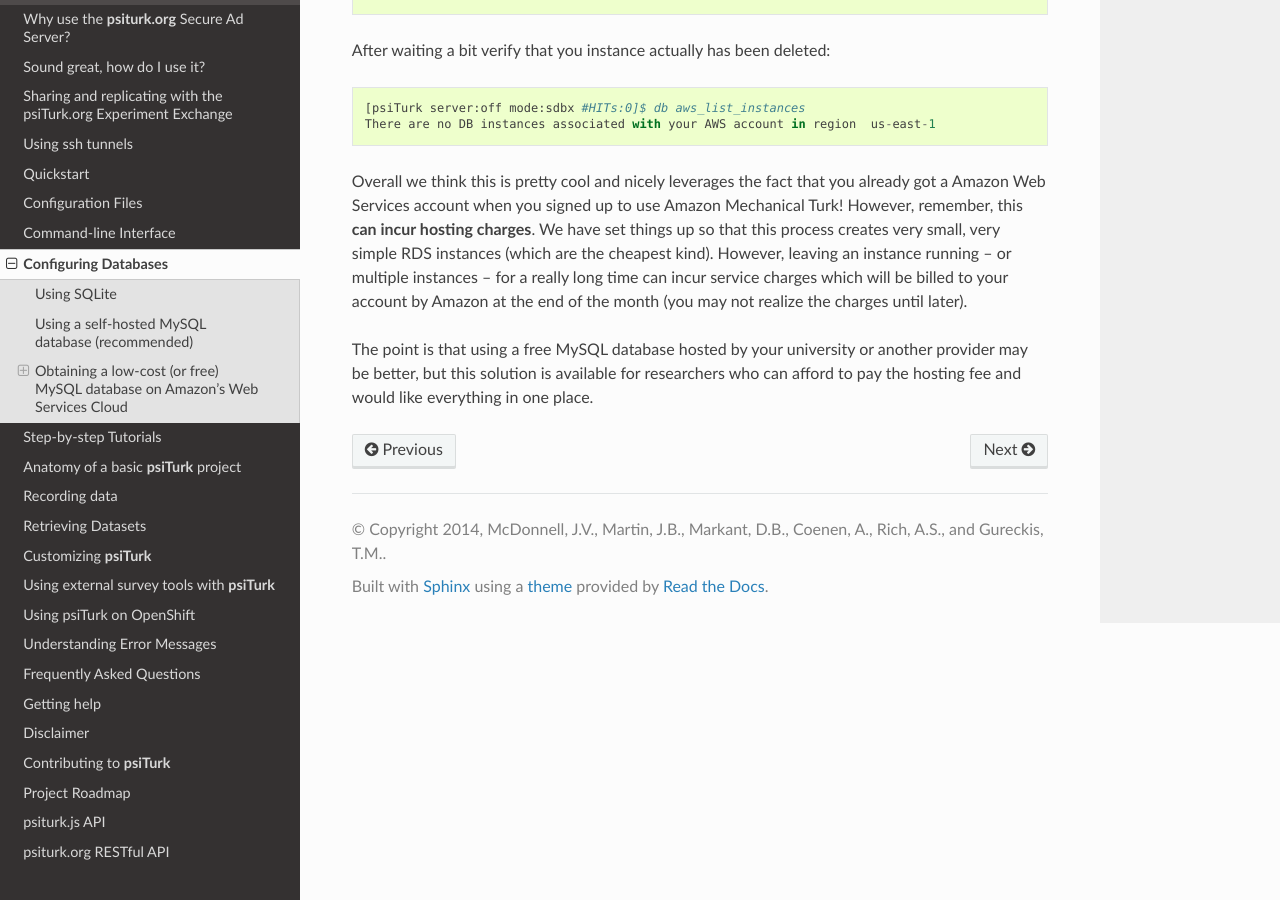
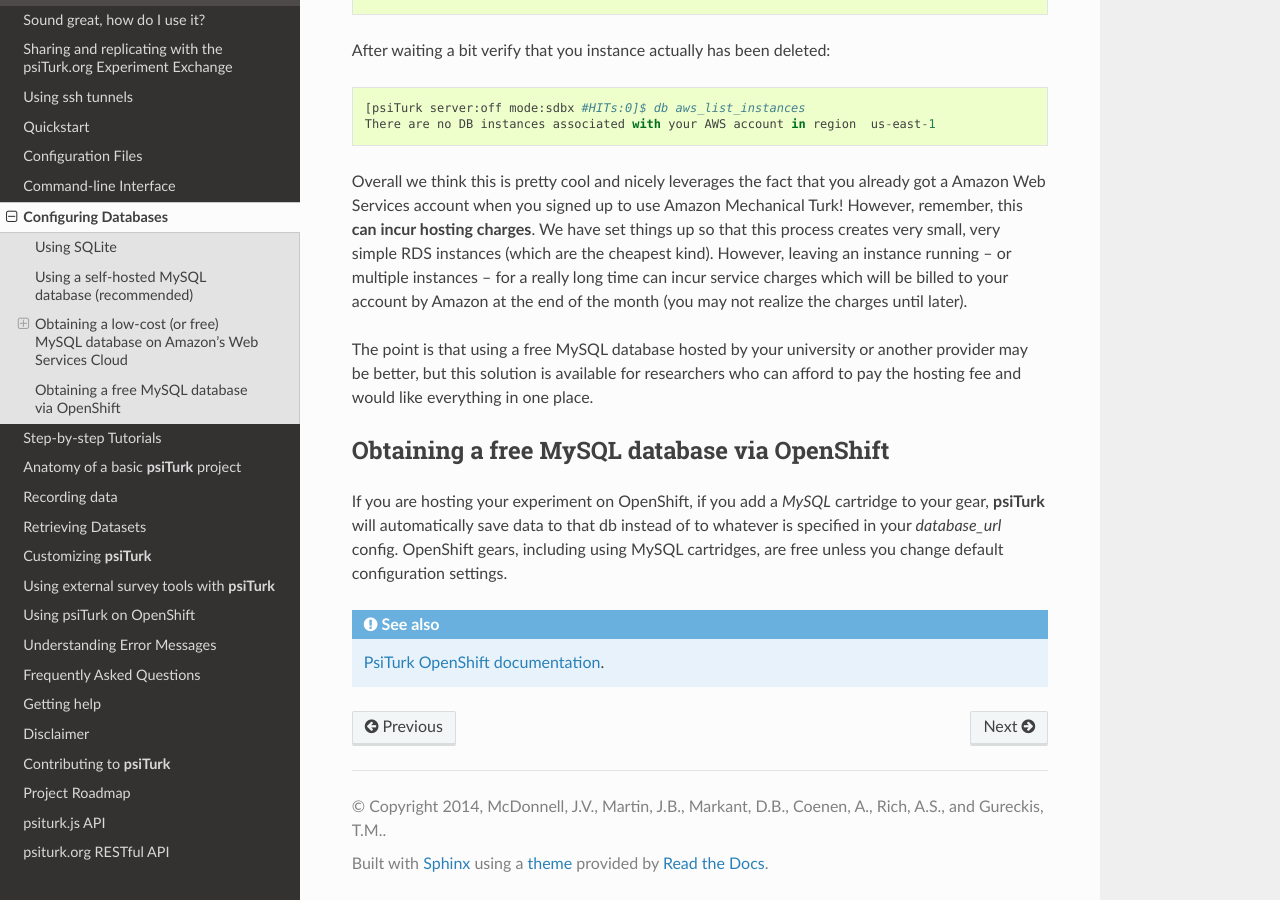
Before and after one commit to NYUCCL/psiTurk, a Sphinx documentation site: the page built from doc/configure_databases.rst, in a window 1280 px wide and 900 px high, scrolled down 8330 px. Built offline with Sphinx 7.4.7 and the Read the Docs theme 2.0.0, drawn with Linux system fonts in a browser that asks for light colours.

Commit message:
updating description for openshift and for the mysql description

```diff
--- a/doc/configure_databases.rst
+++ b/doc/configure_databases.rst
@@ -380,3 +380,14 @@
 The point is that using a free MySQL database hosted by your university or another
 provider may be better, but this solution is available for researchers who can
 afford to pay the hosting fee and would like everything in one place.
+
+Obtaining a free MySQL database via OpenShift
+-------------------------------------------------------
+
+If you are hosting your experiment on OpenShift, if you add a `MySQL` cartridge to your gear, **psiTurk** will automatically
+save data to that db instead of to whatever is specified in your `database_url` config. OpenShift gears, including using MySQL
+cartridges, are free unless you change default configuration settings.
+
+.. seealso ::
+
+    `PsiTurk OpenShift documentation <openshift.html>`__.
--- a/doc/openshift.rst
+++ b/doc/openshift.rst
@@ -1,6 +1,10 @@
 Using psiTurk on OpenShift
 ===================
 
+.. note::
+
+    Consider trying the `OpenShift PsiTurk cartridge <https://github.com/deargle/openshift-psiturk-cartridge>`__. It involves less configuration, and you automatically
+    get an nginx server in front of psiturk.
 
 Get an OpenShift account
 --------------------------
```
